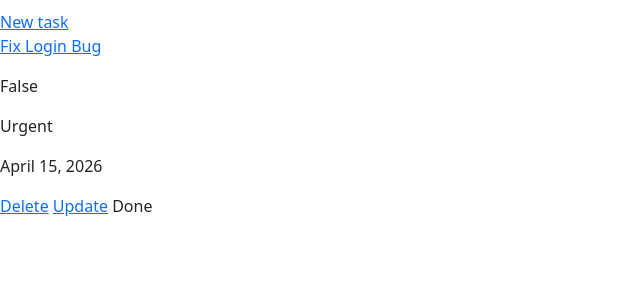
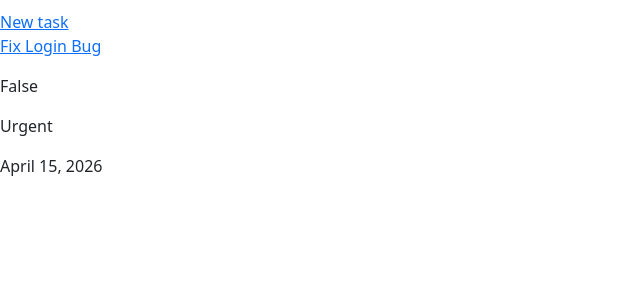
Before and after one commit to viloker/task_manager, a Django app: page /tasks/ in a window 1280 px wide. Shown: the part 172-472 px from the top of the page, without its empty margins (0-640 px from the left). Run offline with Django 5.2, Linux system fonts and the light colour scheme; a user stored in the database is signed in; data comes from the database, SQL or seed files in the repository.

Commit message:
Delete buttons Delete, Update, Done from task_list.html & my_task.html, add these buttons to task_detail.html

```diff
--- a/templates/task/my_task.html
+++ b/templates/task/my_task.html
@@ -12,9 +12,6 @@
     <p>{{ task.is_completed }}</p>
     <p>{{ task.priority }}</p>
     <p>{{ task.deadline }}</p>
-    <a href="{% url 'task:task-delete' pk=task.id %}">Delete</a>
-    <a href="{% url 'task:task-update' pk=task.id %}">Update</a>
-    <a>Done</a>
 </div>
 {% empty %}
 
--- a/templates/task/task_detail.html
+++ b/templates/task/task_detail.html
@@ -10,5 +10,8 @@
 <p>{{ task.priority }}</p>
 <p>{{ task.task_type }}</p>
 <p>{{ task.assignees }}</p>
+<a href="{% url 'task:task-delete' pk=task.id %}">Delete</a>
+<a href="{% url 'task:task-update' pk=task.id %}">Update</a>
+<a>Done</a>
 
 {% endblock %}
--- a/templates/task/task_list.html
+++ b/templates/task/task_list.html
@@ -35,9 +35,6 @@
     <p>{{ task.is_completed }}</p>
     <p>{{ task.priority }}</p>
     <p>{{ task.deadline }}</p>
-    <a href="{% url 'task:task-delete' pk=task.id %}">Delete</a>
-    <a href="{% url 'task:task-update' pk=task.id %}">Update</a>
-    <a>Done</a>
 </div>
 {% empty %}
 
```
